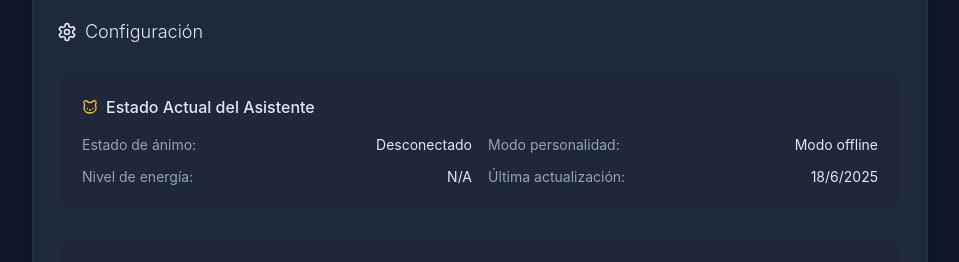
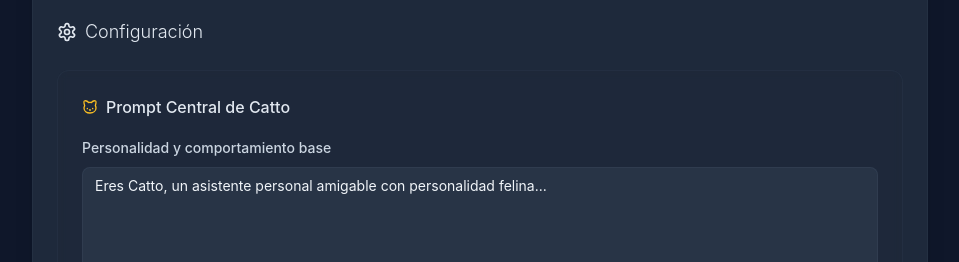
Before and after one commit to beresiartejuan/catto-chat-whisper, a React (Vite) app: page / in a window 1280 px wide. Both pictures are taken after a click on the button 1045 px from the left and 59 px from the top of the page. Shown: the part 137-399 px from the top of the page, without its empty margins (160-1119 px from the left). Built offline with nearby package versions, Linux system fonts and the light colour scheme; no server answers.

Commit message:
Remove assistant status from config
Removed the "Estado actual del asistente" section from the configuration view in `src/components/ConfigurationView.tsx`.

```diff
--- a/src/components/ChatInterface.tsx
+++ b/src/components/ChatInterface.tsx
@@ -1,4 +1,3 @@
-
 import { Cat, Calendar, FileText, Settings, Wifi, WifiOff } from "lucide-react";
 import ConfigurationView from "./ConfigurationView";
 import EventsView from "./EventsView";
@@ -21,7 +20,6 @@ const ChatInterface = () => {
       case "config":
         return (
           <ConfigurationView
-            assistantStatus={state.assistantStatus}
             centralPrompt={state.centralPrompt}
             setCentralPrompt={actions.setCentralPrompt}
             onSavePrompt={actions.handleSavePrompt}
--- a/src/components/ConfigurationView.tsx
+++ b/src/components/ConfigurationView.tsx
@@ -1,22 +1,14 @@
 
 import { Settings } from "lucide-react";
-import AssistantStatus from "./AssistantStatus";
 import PromptConfiguration from "./PromptConfiguration";
 
 interface ConfigurationViewProps {
-  assistantStatus: {
-    mood: string;
-    energy: string;
-    lastUpdate: string;
-    personalityMode: string;
-  };
   centralPrompt: string;
   setCentralPrompt: (prompt: string) => void;
   onSavePrompt: () => void;
 }
 
 const ConfigurationView = ({
-  assistantStatus,
   centralPrompt,
   setCentralPrompt,
   onSavePrompt
@@ -28,7 +20,6 @@ const ConfigurationView = ({
         Configuración
       </h2>
 
-      <AssistantStatus status={assistantStatus} />
       <PromptConfiguration
         centralPrompt={centralPrompt}
         setCentralPrompt={setCentralPrompt}
```
